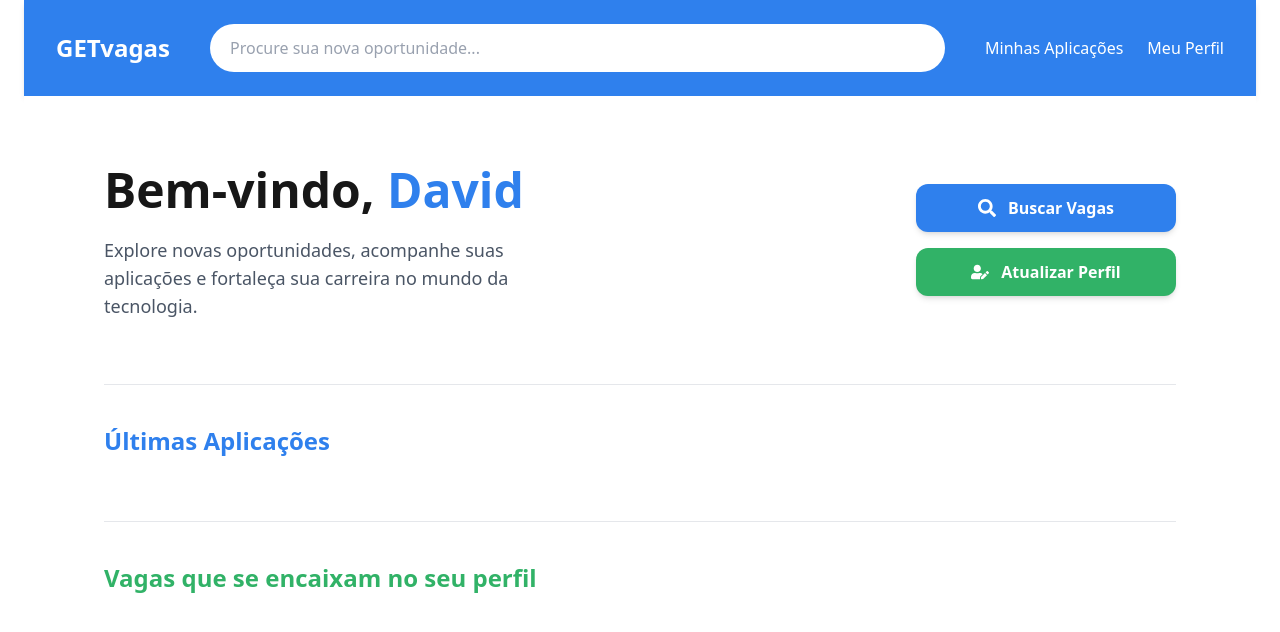
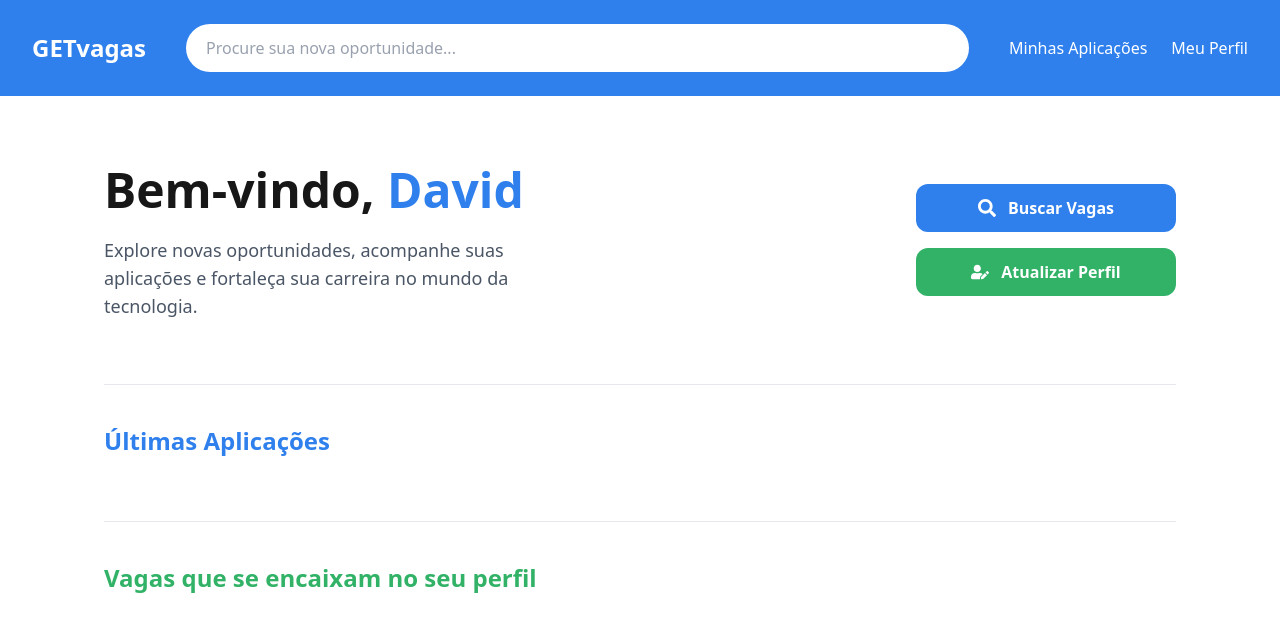
Before and after one commit to lightpotat0/Hackathon_project, a Next.js app: page /home in a window 1280 px wide. Shown: the top 632 px of the page. Built offline with nearby package versions, Linux system fonts and the light colour scheme.

Commit message:
refactor: refactor home and cadastro pages, update global styles

```diff
--- a/src/app/cadastro/page.jsx
+++ b/src/app/cadastro/page.jsx
@@ -1,9 +1,11 @@
 "use client";
 
 import { useState } from "react";
+import { useRouter } from "next/navigation";
 import { FaEye, FaEyeSlash } from "react-icons/fa";
 
 export default function SignUp() {
+  const router = useRouter();
   const [email, setEmail] = useState("");
   const [password, setPassword] = useState("");
   const [confirmPassword, setConfirmPassword] = useState("");
@@ -24,6 +26,11 @@ export default function SignUp() {
     setMatch(confirmPassword === password);
   };
 
+  const handleSubmit = (e) => {
+    e.preventDefault();
+    router.push("/login");
+  };
+
   return (
     <div className="min-h-screen flex items-center justify-center bg-[var(--background)]">
       <div className="w-full max-w-md bg-white shadow-lg rounded-2xl p-8 border border-[var(--color-blue-dark)]">
@@ -34,7 +41,7 @@ export default function SignUp() {
           Preencha seus dados para realizar o cadastro
         </p>
 
-        <form className="space-y-5">
+        <form className="space-y-5" onSubmit={handleSubmit}>
           <div>
             <label
               htmlFor="userType"
--- a/src/app/globals.css
+++ b/src/app/globals.css
@@ -85,11 +85,3 @@ select::-ms-expand {
   background: transparent;
   color: inherit;
 }
-
-body {
-  background-color: var(--background);
-  color: var(--foreground);
-  padding: 0 1.5rem;
-  margin: 0;
-  font-family: var(--font-sans);
-}
--- a/src/app/home/page.jsx
+++ b/src/app/home/page.jsx
@@ -2,7 +2,7 @@
 
 import { FaUserEdit, FaBriefcase, FaRegClock, FaSearch } from "react-icons/fa";
 
-function Home() {
+export default function Home() {
   const userName = "David";
 
   return (
@@ -24,14 +24,14 @@ function Home() {
           <div className="flex flex-col gap-4 w-full md:w-auto md:min-w-[260px]">
             <a
               href="/vagas"
-              className="bg-[var(--color-blue-main)] hover:bg-[var(--color-blue-dark)] text-white font-semibold py-3 px-8 rounded-xl transition duration-200 shadow-md hover:shadow-lg flex items-center justify-center gap-3"
+              className="bg-[var(--color-blue-main)] hover:bg-[var(--color-blue-dark)] text-white font-semibold py-3 px-8 rounded-xl transition duration-200 flex items-center justify-center gap-3"
             >
               <FaSearch className="text-lg" /> Buscar Vagas
             </a>
 
             <a
               href="/perfil/editar"
-              className="bg-[var(--color-green-main)] hover:bg-[var(--color-green-dark)] text-white font-semibold py-3 px-8 rounded-xl transition duration-200 shadow-md hover:shadow-lg flex items-center justify-center gap-3"
+              className="bg-[var(--color-green-main)] hover:bg-[var(--color-green-dark)] text-white font-semibold py-3 px-8 rounded-xl transition duration-200 flex items-center justify-center gap-3"
             >
               <FaUserEdit className="text-lg" /> Atualizar Perfil
             </a>
@@ -53,5 +53,3 @@ function Home() {
     </div>
   );
 }
-
-export default Home;
```
